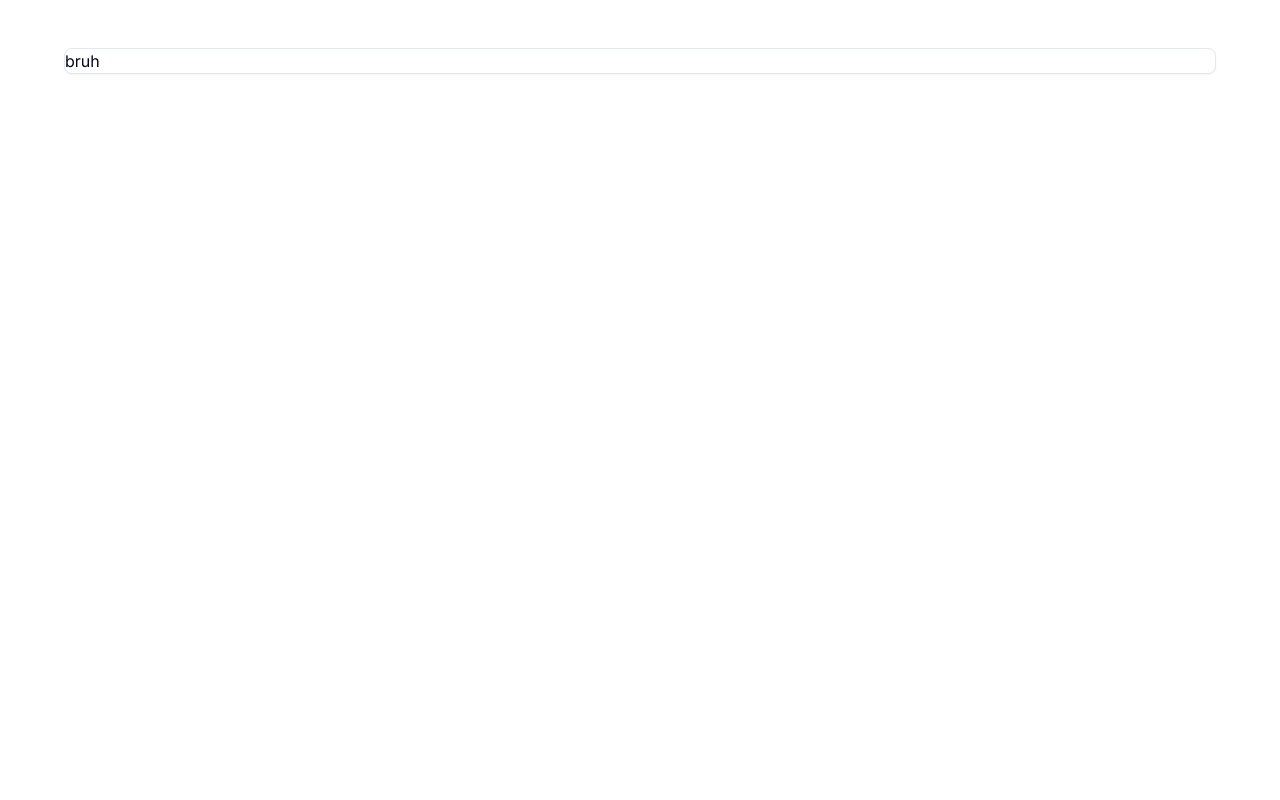
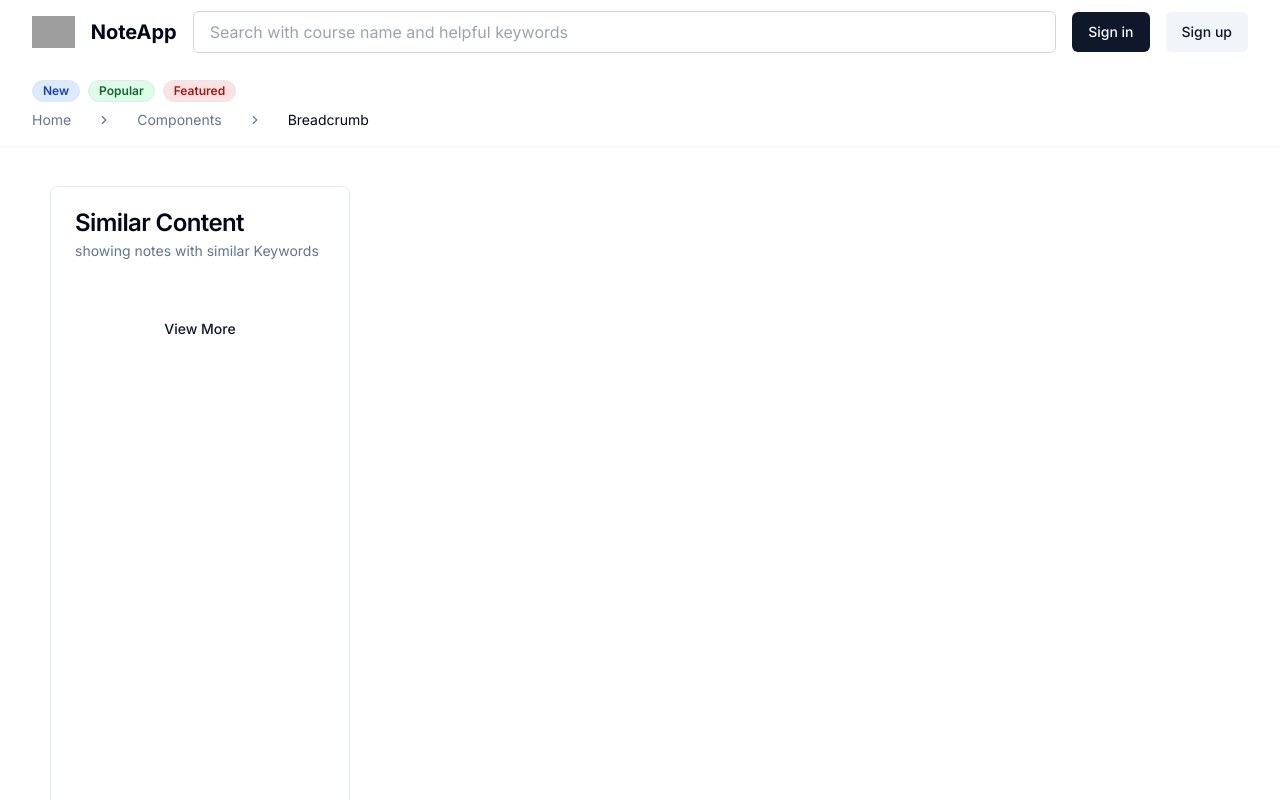
Before and after one commit to peterzdhuang/NoteApp, a Next.js app in the folder noteapp/: page / in a window 1280 px wide. Shown: the top 800 px of the page. Built offline with nearby package versions, Linux system fonts and the light colour scheme; grey boxes are pictures that could not be loaded.

Commit message:
Changes to UI, added badges, breadcrumbs and nav

```diff
--- a/noteapp/package.json
+++ b/noteapp/package.json
@@ -9,6 +9,8 @@
     "lint": "next lint"
   },
   "dependencies": {
+    "@radix-ui/react-aspect-ratio": "^1.0.3",
+    "@radix-ui/react-slot": "^1.0.2",
     "class-variance-authority": "^0.7.0",
     "clsx": "^2.1.1",
     "lucide-react": "^0.378.0",
--- a/noteapp/src/app/page.tsx
+++ b/noteapp/src/app/page.tsx
@@ -1,10 +1,97 @@
-import { Card } from "@/components/ui/card";
-import { Badge } from "@/components/ui/badge"
+import { Card, CardHeader, CardFooter, CardTitle, CardDescription, CardContent } from "@/components/ui/card";
+import { Badge } from "@/components/ui/badge";
+import { Button } from "@/components/ui/button";
+import Link from "next/link"
+import {
+  Breadcrumb,
+  BreadcrumbItem,
+  BreadcrumbLink,
+  BreadcrumbList,
+  BreadcrumbPage,
+  BreadcrumbSeparator,
+} from "@/components/ui/breadcrumb"
+ import '@/app/page.css'
 
 export default function Home() {
   return (
-    <main>
-      <Card>bruh</Card>
-    </main>
+    <>
+      <nav className="bg-white shadow-md">
+        <div className="max-w-7xl mx-auto px-4 sm:px-6 lg:px-8">
+          <div className="flex justify-between items-center h-16">
+            <div className="flex items-center">
+              <img src="/path-to-your-logo.png" alt="tbd" className="h-8 w-auto mr-4" />
+              <a href="#" className="text-xl font-bold text-black-400">NoteApp</a>
+            </div>
+
+            <div className="flex-1 mx-4">
+              <input
+                type="text"
+                placeholder="Search with course name and helpful keywords"
+                className="w-full px-4 py-2 border border-gray-300 rounded-md focus:outline-none focus:ring focus:ring-blue-200"
+              />
+            </div>
+
+            <div className="flex items-center space-x-4">
+              <Button variant="default">Sign in</Button>
+              <Button variant="secondary">Sign up</Button>
+            </div>
+          </div>
+        </div>
+      </nav>
+
+      <div className="bg-white py-4 shadow-sm">
+        <div className="max-w-7xl mx-auto px-4 sm:px-6 lg:px-8">
+          <div className="flex flex-col space-y-2">
+            <div className="flex space-x-2">
+              <Badge variant="outline" className="bg-blue-100 text-blue-800">New</Badge>
+              <Badge variant="outline" className="bg-green-100 text-green-800">Popular</Badge>
+              <Badge variant="outline" className="bg-red-100 text-red-800">Featured</Badge>
+            </div>
+
+            <Breadcrumb>
+              <BreadcrumbList className="flex items-center space-x-4">
+                <BreadcrumbItem>
+                  <BreadcrumbLink>
+                    <Link href="/">Home</Link>
+                  </BreadcrumbLink>
+                </BreadcrumbItem>
+
+                <BreadcrumbSeparator />
+
+                <BreadcrumbItem>
+                  <BreadcrumbLink>
+                    <Link href="/components">Components</Link>
+                  </BreadcrumbLink>
+                </BreadcrumbItem>
+
+                <BreadcrumbSeparator />
+
+                <BreadcrumbItem>
+                  <BreadcrumbPage>Breadcrumb</BreadcrumbPage>
+                </BreadcrumbItem>
+              </BreadcrumbList>
+            </Breadcrumb>
+          </div>
+        </div>
+      </div>
+
+      <Card className="w-[300px] h-[900px] flex flex-col mt-[40px] ml-[50px]">
+        <CardHeader>
+          <CardTitle>Similar Content</CardTitle>
+          <CardDescription>showing notes with similar Keywords</CardDescription>
+        </CardHeader>
+
+        <CardContent>
+
+        </CardContent>
+
+
+        <CardFooter className="flex justify-center">
+          <Button variant="link" className="">View More</Button>
+        </CardFooter>
+
+      </Card>
+
+    </>
   );
 }
--- /dev/null
+++ b/noteapp/src/components/ui/aspect-ratio.tsx
@@ -0,0 +1,7 @@
+"use client"
+
+import * as AspectRatioPrimitive from "@radix-ui/react-aspect-ratio"
+
+const AspectRatio = AspectRatioPrimitive.Root
+
+export { AspectRatio }
--- /dev/null
+++ b/noteapp/src/components/ui/breadcrumb.tsx
@@ -0,0 +1,115 @@
+import * as React from "react"
+import { Slot } from "@radix-ui/react-slot"
+import { ChevronRight, MoreHorizontal } from "lucide-react"
+
+import { cn } from "@/lib/utils"
+
+const Breadcrumb = React.forwardRef<
+  HTMLElement,
+  React.ComponentPropsWithoutRef<"nav"> & {
+    separator?: React.ReactNode
+  }
+>(({ ...props }, ref) => <nav ref={ref} aria-label="breadcrumb" {...props} />)
+Breadcrumb.displayName = "Breadcrumb"
+
+const BreadcrumbList = React.forwardRef<
+  HTMLOListElement,
+  React.ComponentPropsWithoutRef<"ol">
+>(({ className, ...props }, ref) => (
+  <ol
+    ref={ref}
+    className={cn(
+      "flex flex-wrap items-center gap-1.5 break-words text-sm text-muted-foreground sm:gap-2.5",
+      className
+    )}
+    {...props}
+  />
+))
+BreadcrumbList.displayName = "BreadcrumbList"
+
+const BreadcrumbItem = React.forwardRef<
+  HTMLLIElement,
+  React.ComponentPropsWithoutRef<"li">
+>(({ className, ...props }, ref) => (
+  <li
+    ref={ref}
+    className={cn("inline-flex items-center gap-1.5", className)}
+    {...props}
+  />
+))
+BreadcrumbItem.displayName = "BreadcrumbItem"
+
+const BreadcrumbLink = React.forwardRef<
+  HTMLAnchorElement,
+  React.ComponentPropsWithoutRef<"a"> & {
+    asChild?: boolean
+  }
+>(({ asChild, className, ...props }, ref) => {
+  const Comp = asChild ? Slot : "a"
+
+  return (
+    <Comp
+      ref={ref}
+      className={cn("transition-colors hover:text-foreground", className)}
+      {...props}
+    />
+  )
+})
+BreadcrumbLink.displayName = "BreadcrumbLink"
+
+const BreadcrumbPage = React.forwardRef<
+  HTMLSpanElement,
+  React.ComponentPropsWithoutRef<"span">
+>(({ className, ...props }, ref) => (
+  <span
+    ref={ref}
+    role="link"
+    aria-disabled="true"
+    aria-current="page"
+    className={cn("font-normal text-foreground", className)}
+    {...props}
+  />
+))
+BreadcrumbPage.displayName = "BreadcrumbPage"
+
+const BreadcrumbSeparator = ({
+  children,
+  className,
+  ...props
+}: React.ComponentProps<"li">) => (
+  <li
+    role="presentation"
+    aria-hidden="true"
+    className={cn("[&>svg]:size-3.5", className)}
+    {...props}
+  >
+    {children ?? <ChevronRight />}
+  </li>
+)
+BreadcrumbSeparator.displayName = "BreadcrumbSeparator"
+
+const BreadcrumbEllipsis = ({
+  className,
+  ...props
+}: React.ComponentProps<"span">) => (
+  <span
+    role="presentation"
+    aria-hidden="true"
+    className={cn("flex h-9 w-9 items-center justify-center", className)}
+    {...props}
+  >
+    <MoreHorizontal className="h-4 w-4" />
+    <span className="sr-only">More</span>
+  </span>
+)
+BreadcrumbEllipsis.displayName = "BreadcrumbElipssis"
+
+export {
+  Breadcrumb,
+  BreadcrumbList,
+  BreadcrumbItem,
+  BreadcrumbLink,
+  BreadcrumbPage,
+  BreadcrumbSeparator,
+  BreadcrumbEllipsis,
+}
--- /dev/null
+++ b/noteapp/src/components/ui/button.tsx
@@ -0,0 +1,56 @@
+import * as React from "react"
+import { Slot } from "@radix-ui/react-slot"
+import { cva, type VariantProps } from "class-variance-authority"
+
+import { cn } from "@/lib/utils"
+
+const buttonVariants = cva(
+  "inline-flex items-center justify-center whitespace-nowrap rounded-md text-sm font-medium ring-offset-background transition-colors focus-visible:outline-none focus-visible:ring-2 focus-visible:ring-ring focus-visible:ring-offset-2 disabled:pointer-events-none disabled:opacity-50",
+  {
+    variants: {
+      variant: {
+        default: "bg-primary text-primary-foreground hover:bg-primary/90",
+        destructive:
+          "bg-destructive text-destructive-foreground hover:bg-destructive/90",
+        outline:
+          "border border-input bg-background hover:bg-accent hover:text-accent-foreground",
+        secondary:
+          "bg-secondary text-secondary-foreground hover:bg-secondary/80",
+        ghost: "hover:bg-accent hover:text-accent-foreground",
+        link: "text-primary underline-offset-4 hover:underline",
+      },
+      size: {
+        default: "h-10 px-4 py-2",
+        sm: "h-9 rounded-md px-3",
+        lg: "h-11 rounded-md px-8",
+        icon: "h-10 w-10",
+      },
+    },
+    defaultVariants: {
+      variant: "default",
+      size: "default",
+    },
+  }
+)
+
+export interface ButtonProps
+  extends React.ButtonHTMLAttributes<HTMLButtonElement>,
+    VariantProps<typeof buttonVariants> {
+  asChild?: boolean
+}
+
+const Button = React.forwardRef<HTMLButtonElement, ButtonProps>(
+  ({ className, variant, size, asChild = false, ...props }, ref) => {
+    const Comp = asChild ? Slot : "button"
+    return (
+      <Comp
+        className={cn(buttonVariants({ variant, size, className }))}
+        ref={ref}
+        {...props}
+      />
+    )
+  }
+)
+Button.displayName = "Button"
+
+export { Button, buttonVariants }
```
Also changed, not shown: noteapp/src/app/page.css (added), 1 other file (tests, documents, lock files or other folders).
